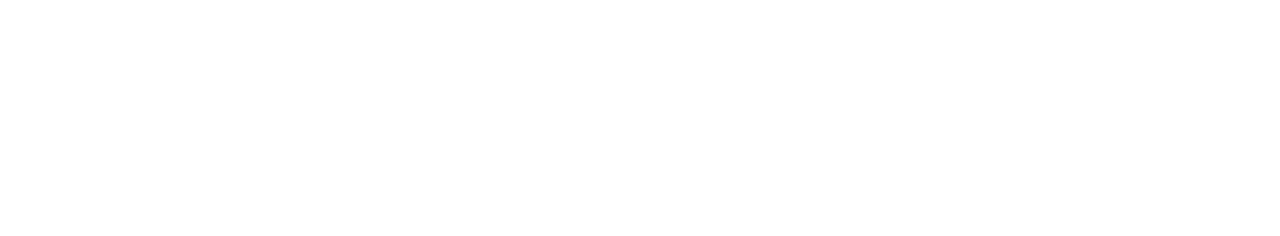
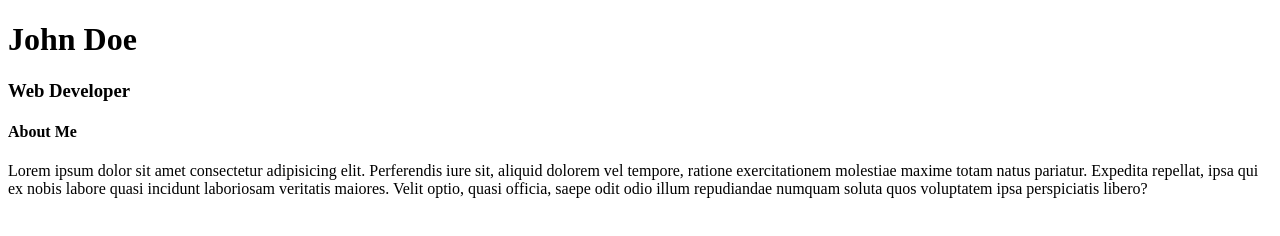
Before and after one commit to bonn2code/crap-portfolio, a plain HTML site: page index.html in a window 1280 px wide. Drawn offline with Linux system fonts and the light colour scheme.

Commit message:
added index html

```diff
--- a/index.html
+++ b/index.html
@@ -8,7 +8,15 @@
 </head>
 
 <body>
-
+    <h1>John Doe</h1>
+    <h3>Web Developer</h3>
+    <div>
+        <h4>About Me</h4>
+        <p>Lorem ipsum dolor sit amet consectetur adipisicing elit. Perferendis iure sit, aliquid dolorem vel tempore,
+            ratione exercitationem molestiae maxime totam natus pariatur. Expedita repellat, ipsa qui ex nobis labore
+            quasi incidunt laboriosam veritatis maiores. Velit optio, quasi officia, saepe odit odio illum repudiandae
+            numquam soluta quos voluptatem ipsa perspiciatis libero?</p>
+    </div>
 </body>
 
 </html>
```
